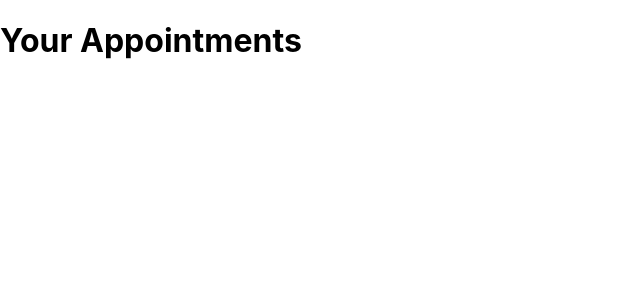
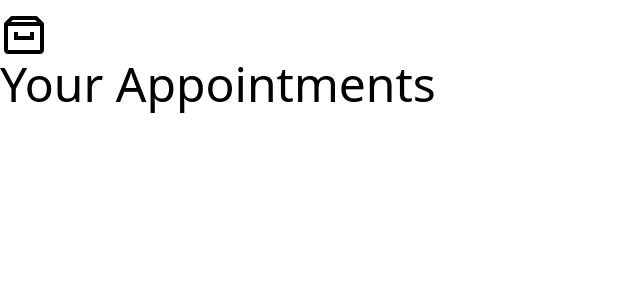
Before and after one commit to Jose1i1o/my_appointments, a React (Create React App) app in the folder my-appointments-book/: page / in a window 1280 px wide. Shown: the top 300 px of the page, without its empty margins (0-640 px from the left). Built offline with nearby package versions, Linux system fonts and the light colour scheme.

Commit message:
style(install): Tailwind base components

```diff
--- /dev/null
+++ b/my-appointments-book/craco.config.js
@@ -0,0 +1,10 @@
+module.exports = {
+    style: {
+      postcss: {
+        plugins: [
+          require('tailwindcss'),
+          require('autoprefixer'),
+        ],
+      },
+    },
+  }
--- a/my-appointments-book/src/App.js
+++ b/my-appointments-book/src/App.js
@@ -1,7 +1,9 @@
+import { BiArchive } from "react-icons/bi"
+
 function App() {
   return (
-    <div className="App">
-    <h1>Your Appointments</h1>
+    <div className="App container mx-auto mt-3 font-thin">
+    <h1 className="text-5xl"><BiArchive />Your Appointments</h1>
     </div>
   );
 }
--- a/my-appointments-book/src/index.css
+++ b/my-appointments-book/src/index.css
@@ -1,13 +1,3 @@
-body {
-  margin: 0;
-  font-family: -apple-system, BlinkMacSystemFont, 'Segoe UI', 'Roboto', 'Oxygen',
-    'Ubuntu', 'Cantarell', 'Fira Sans', 'Droid Sans', 'Helvetica Neue',
-    sans-serif;
-  -webkit-font-smoothing: antialiased;
-  -moz-osx-font-smoothing: grayscale;
-}
-
-code {
-  font-family: source-code-pro, Menlo, Monaco, Consolas, 'Courier New',
-    monospace;
-}
+@tailwind base;
+@tailwind components;
+@tailwind utilities;
--- /dev/null
+++ b/my-appointments-book/tailwind.config.js
@@ -0,0 +1,11 @@
+module.exports = {
+  purge: ['./src/**/*.{js,jsx,ts,tsx}', './public/index.html'],
+  darkMode: false, // or 'media' or 'class'
+  theme: {
+    extend: {},
+  },
+  variants: {
+    extend: {},
+  },
+  plugins: [require('@tailwindcss/forms')],
+}
```
Also changed, not shown: my-appointments-book/package.json (+12 -3 lines), 2 other files (tests, documents, lock files or other folders).
